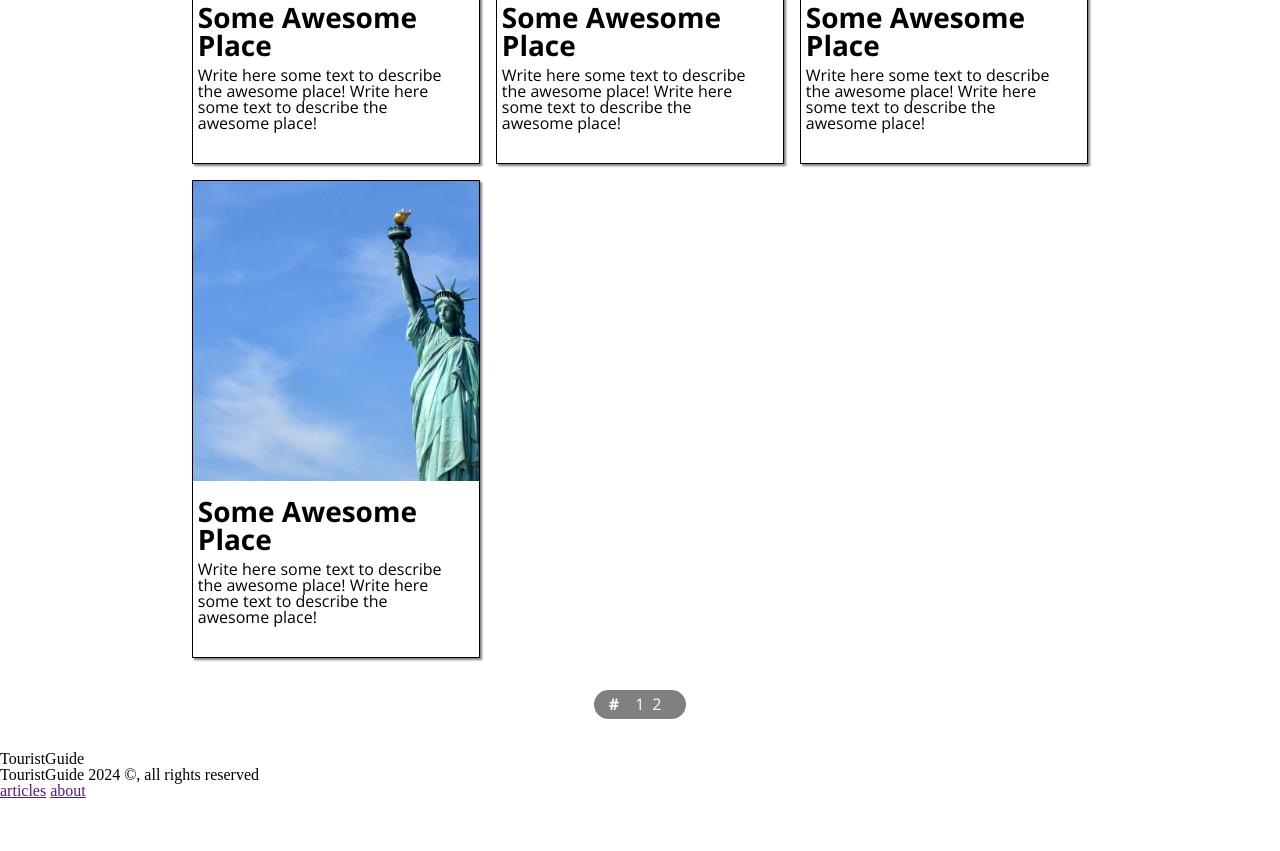
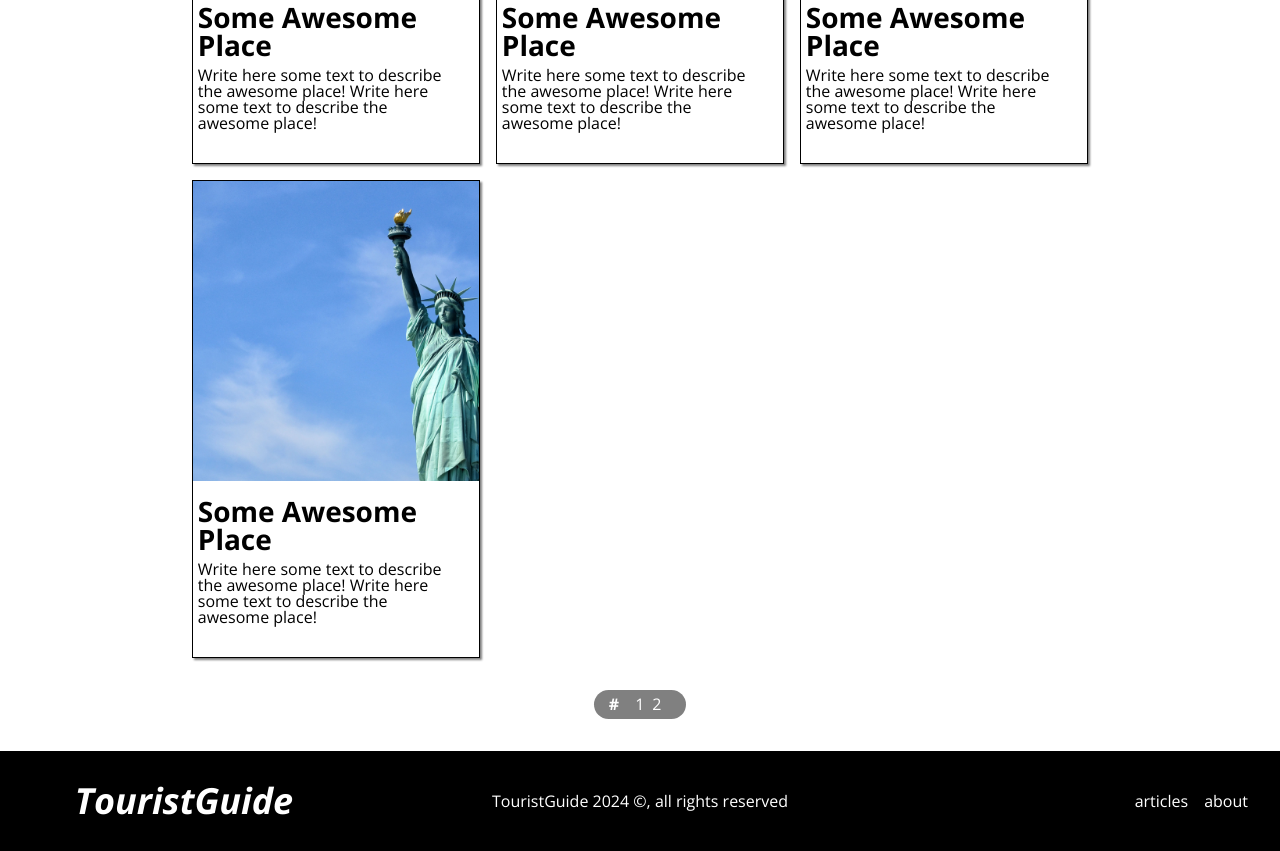
Before and after one commit to amrelkhodary/tourist-guide, a plain HTML site: page index.html in a window 1280 px wide. Shown: the part 2499-3350 px from the top of the page. Before the commit the page ends 3298 px from the top, so only its background shows below. Drawn offline with nearby package versions, Linux system fonts and the light colour scheme.

Commit message:
Add footer styles

```diff
--- a/styles.css
+++ b/styles.css
@@ -260,3 +260,52 @@ table {
 .main .page-nav .page-nav-bar-container .page-nav-tabs a:hover{
   font-weight: bold;
  }
+
+ /* footer region styles*/
+ .footer{
+    display: flex;
+    background-color: black;
+    padding: 2rem 2rem;
+    justify-content: center;
+    align-items: center;
+    color: white;
+    font-family: 'Open Sans', sans-serif;
+
+ }
+
+ .footer .footer-logo-section{
+    display: flex;
+    flex: 1;
+    justify-content: center;
+    align-items: center;
+ }
+
+ .footer .footer-logo-section h2{
+    font-weight: bold;
+    font-style: italic;
+    font-size: 36px;
+ }
+
+ .footer .footer-center-text-section{
+    display: flex;
+    flex: 2;
+    justify-content: center;
+    align-items: center;
+ }
+
+ .footer .footer-links-section{
+    display: flex;
+    flex:1;
+    justify-content: end;
+    gap: 1rem
+ }
+
+ .footer .footer-links-section a{
+    color: white;
+    text-decoration: none;
+    transition: all 0.3s;
+ }
+
+ .footer .footer-links-section a:hover{
+    color: grey;
+ }
```
